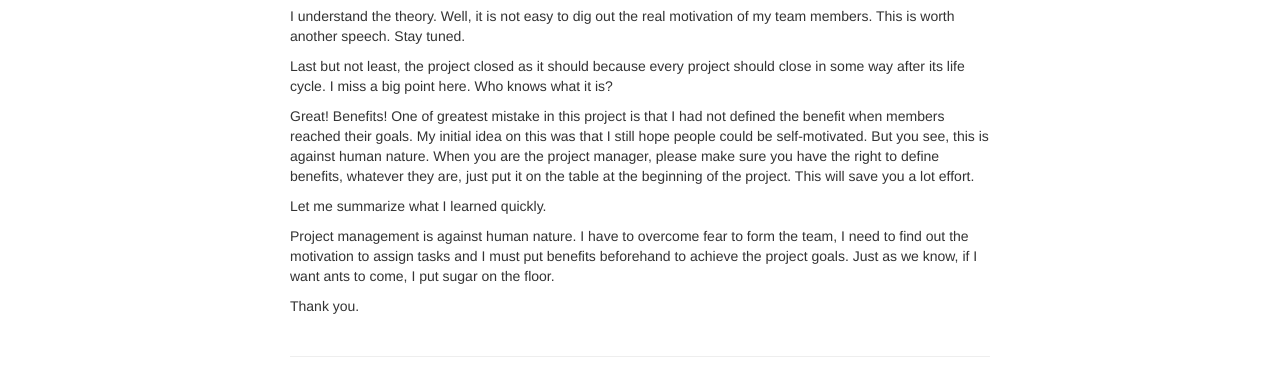
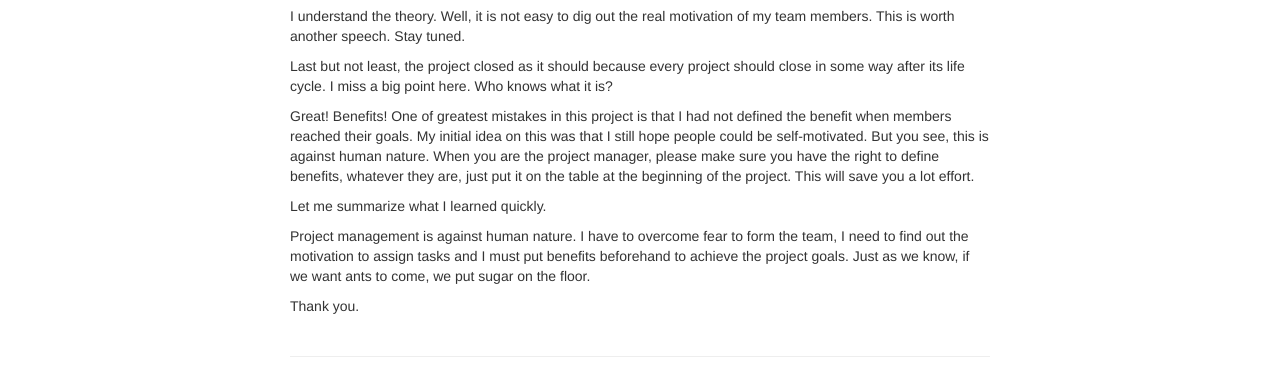
Before and after one commit to wxie2017/wxie2017.github.io, a Jekyll site: the page built from pages/speech/project_management_against_human_nature.md, in a window 1280 px wide. Shown: the part 846-1219 px from the top of the page. Built offline with Jekyll 4.4.1, drawn with Linux system fonts in a browser that asks for light colours.

Commit message:
correct spelling errors

```diff
--- a/pages/speech/project_management_against_human_nature.md
+++ b/pages/speech/project_management_against_human_nature.md
@@ -62,7 +62,7 @@ Last but not least, the project closed as it should because every project should
 close in some way after its life cycle. I miss a big point here. Who knows what
 it is?
 
-Great! Benefits! One of greatest mistake in this project is that I had not defined
+Great! Benefits! One of greatest mistakes in this project is that I had not defined
 the benefit when members reached their goals. My initial idea on this was that
 I still hope people could be self-motivated. But you see, this is against human
 nature. When you are the project manager, please make sure you have the right
@@ -73,7 +73,7 @@ Let me summarize what I learned quickly.
 
 Project management is against human nature. I have to overcome fear to form the
 team, I need to find out the motivation to assign tasks and I must put benefits
-beforehand to achieve the project goals. Just as we know, if I want ants to come,
-I put sugar on the floor.
+beforehand to achieve the project goals. Just as we know, if we want ants to come,
+we put sugar on the floor.
 
 Thank you.
```
